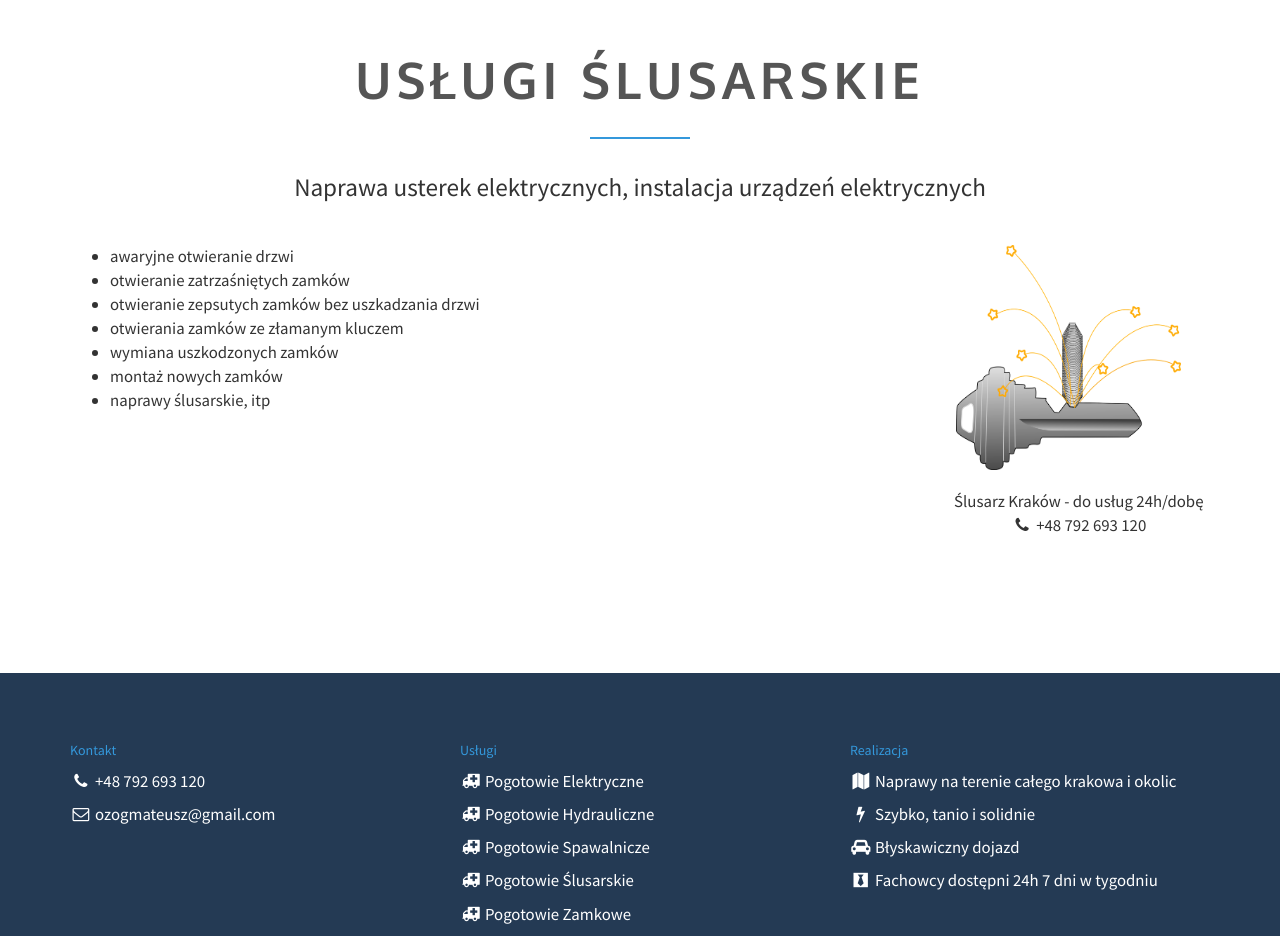
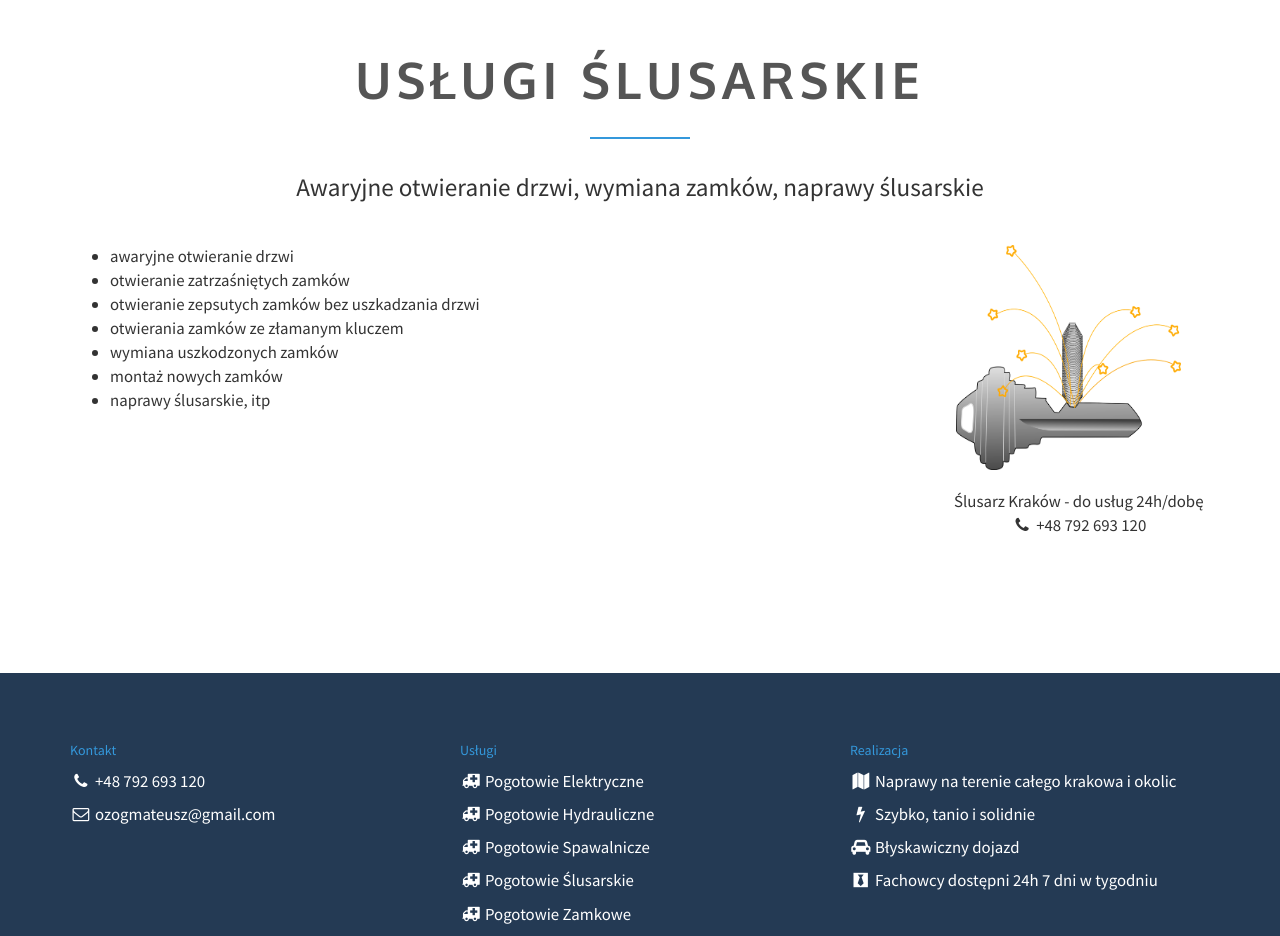
Before and after one commit to spolnik/pogotowie24, a website: page index.html in a window 1280 px wide. Shown: the part 3120-4056 px from the top of the page. Drawn offline with Linux system fonts and the light colour scheme.

Commit message:
fix wrong subtitle

```diff
--- a/index.html
+++ b/index.html
@@ -203,7 +203,7 @@
         <header class="section-header">
             <h2 class="section-title">Usługi ślusarskie</h2>
             <div class="spacer"></div>
-            <p class="section-subtitle">Naprawa usterek elektrycznych, instalacja urządzeń elektrycznych</p>
+            <p class="section-subtitle">Awaryjne otwieranie drzwi, wymiana zamków, naprawy ślusarskie</p>
         </header>
         <div class="row">
             <div class="col-md-9">
```
